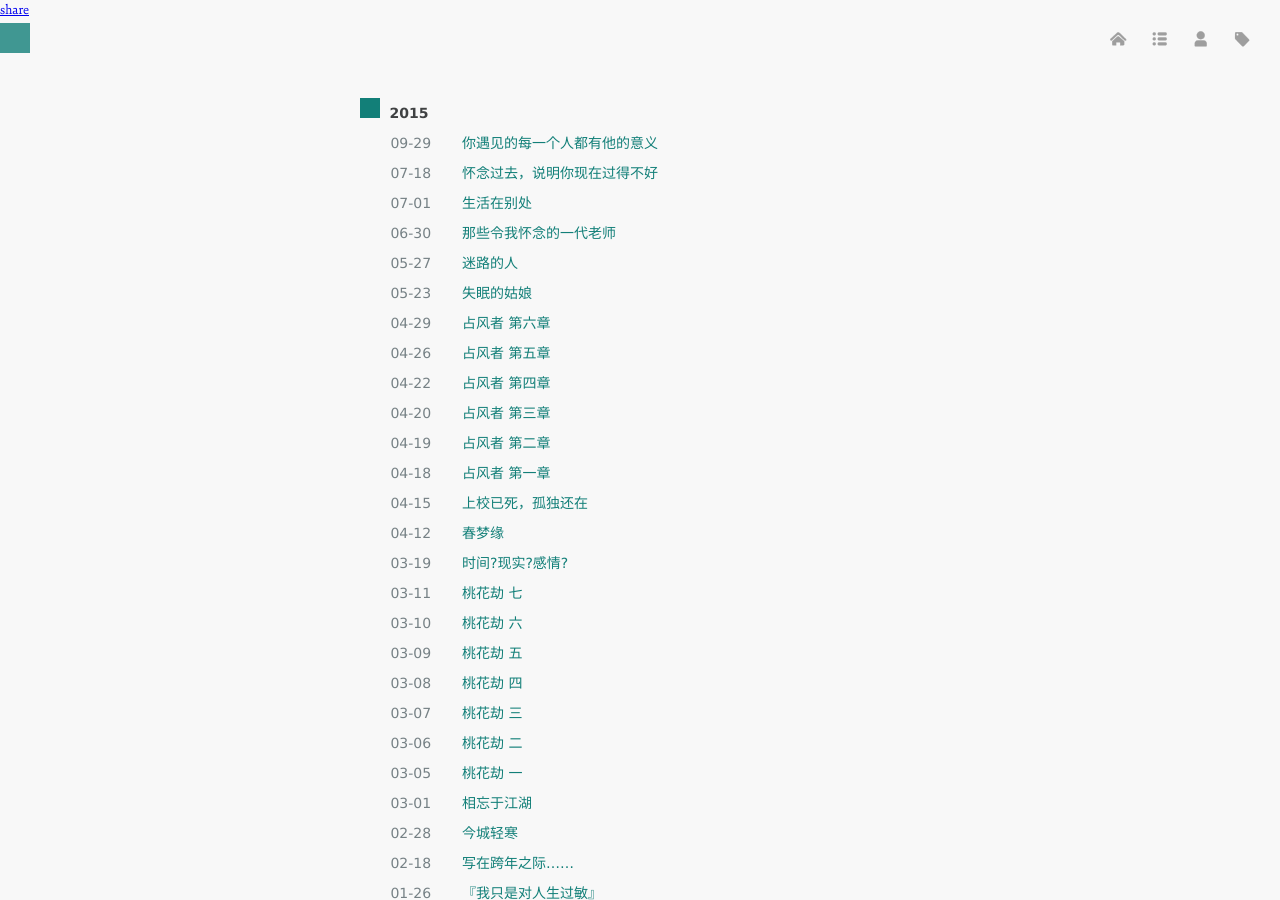
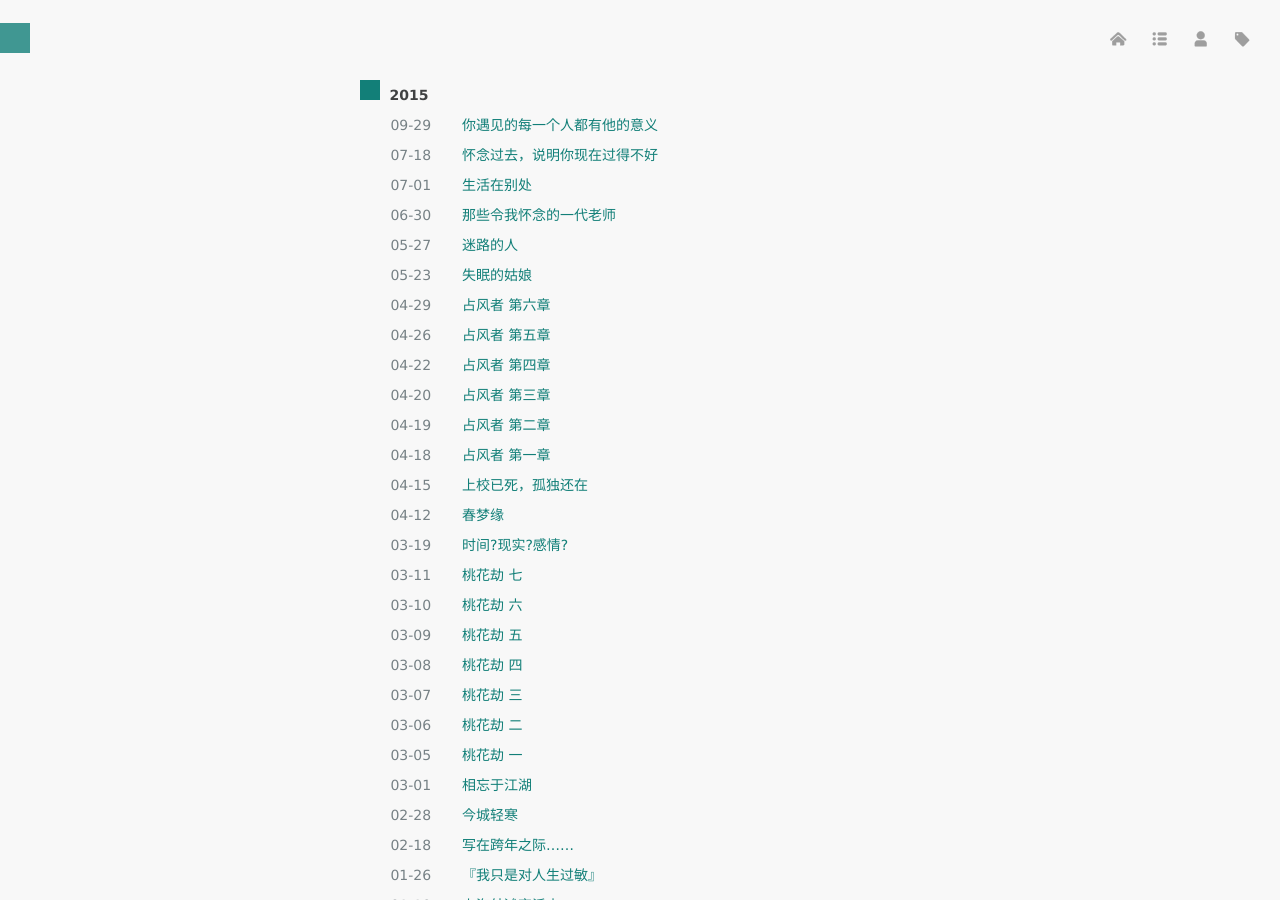
Before and after one commit to imisslovelove/cn, a Jekyll site: the page built from index.md, in a window 1280 px wide and 900 px high. Built offline with Jekyll 4.4.1, drawn with Linux system fonts in a browser that asks for light colours; Markdown is read by kramdown in place of the engine named in the settings.

Commit message:
Update default.html

```diff
--- a/_layouts/default.html
+++ b/_layouts/default.html
@@ -14,7 +14,7 @@
 
   </head>
   <body>
-<a class="bshareDiv" href="http://www.bshare.cn/share">share</a><script type="text/javascript" charset="utf-8" src="http://static.bshare.cn/b/buttonLite.js#uuid=194e0652-a80d-4f9e-9b75-7c7556299951&style=10&bgcolor=Green&bp=facebook,twitter,weixin,qzone,sinaminiblog&lang=en"></script>
+
     <!-- wrap start -->
     <div id="wrap">
         <!-- header start -->
```
